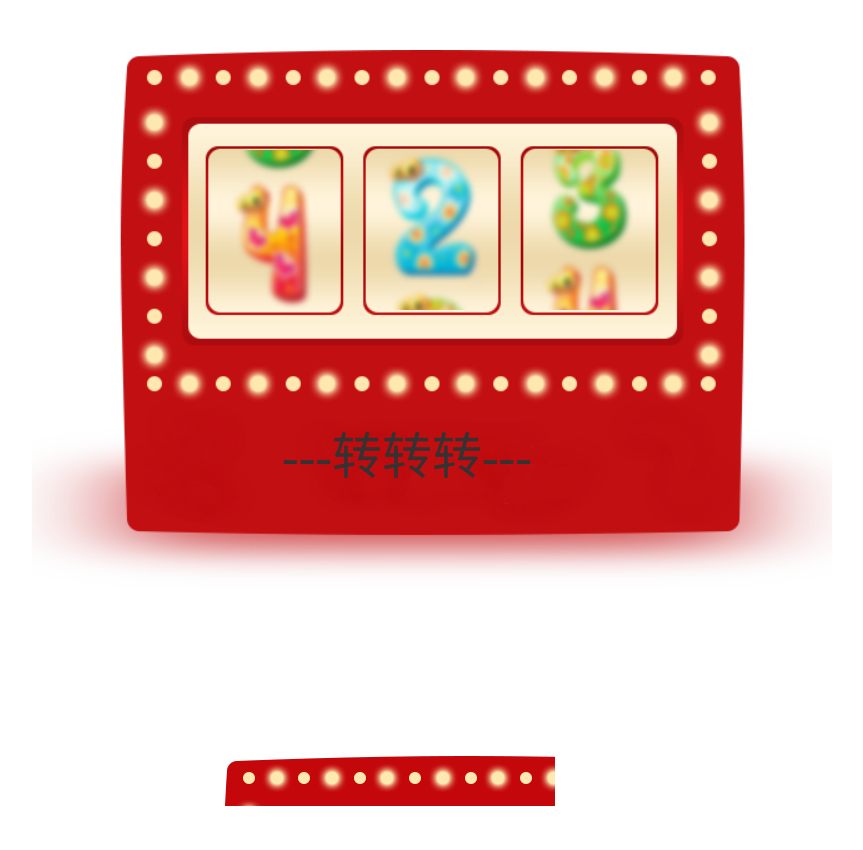
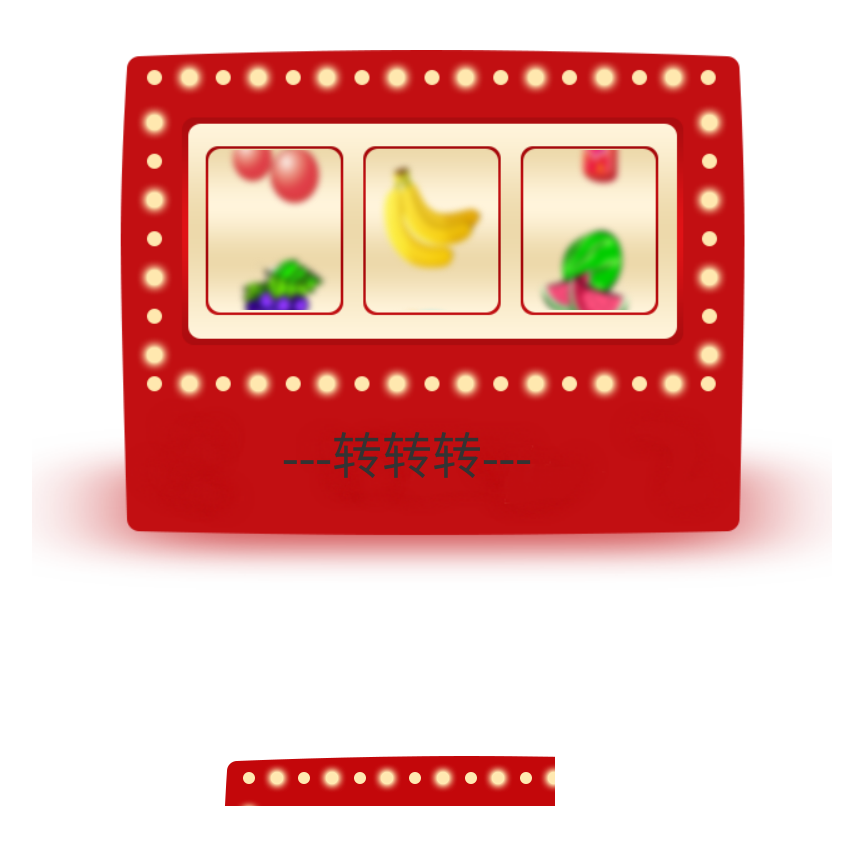
Before and after one commit to sy1121/sy1121.github.io, a website: page lottery-master/examples/fail.html in a window 1280 px wide. Shown: the whole page, without its empty margins (208-1071 px from the left). Drawn offline with Linux system fonts and the light colour scheme.

Commit message:
add new page1

```diff
--- a/lottery-master/examples/css/style.css
+++ b/lottery-master/examples/css/style.css
@@ -348,7 +348,7 @@ body, button, input, textarea, select, option, pre, optgroup {
     top: 370px;
     left: 250px;
     font-size: 50px;
-    font-family: "Arial Unicode MS";
+    font-family: 华文行楷;
 }
 
 .m-ui-tiger .toggle {
@@ -385,7 +385,7 @@ body, button, input, textarea, select, option, pre, optgroup {
 
 .m-ui-tiger .roller li {
     width: 110px;
-    height: 135px;
+    height: 155px;
     overflow: hidden
 }
 
--- a/lottery-master/examples/fail.html
+++ b/lottery-master/examples/fail.html
@@ -15,19 +15,9 @@
 <div class="m-ui-tiger">
   <div class="item">
     <ul class="roller">
-      <li>
-        <img src="./images/2.png" alt=""/>
-      </li>
-      <li>
-        <img src="./images/3.png" alt=""/>
-      </li>
-      <li>
-        <img src="./images/4.png" alt=""/>
-      </li>
-    </ul>
-  </div>
-  <div class="item">
-    <ul class="roller">
+        <li>
+            <img src="./images/1.png" alt=""/>
+        </li>
         <li>
             <img src="./images/2.png" alt=""/>
         </li>
@@ -37,10 +27,28 @@
         <li>
             <img src="./images/4.png" alt=""/>
         </li>
+        <li>
+            <img src="./images/5.png" alt=""/>
+        </li>
+        <li>
+            <img src="./images/6.png" alt=""/>
+        </li>
+        <li>
+            <img src="./images/7.png" alt=""/>
+        </li>
+        <li>
+            <img src="./images/8.png" alt=""/>
+        </li>
+        <li>
+            <img src="./images/9.png" alt=""/>
+        </li>
     </ul>
   </div>
   <div class="item">
     <ul class="roller">
+        <li>
+            <img src="./images/1.png" alt=""/>
+        </li>
         <li>
             <img src="./images/2.png" alt=""/>
         </li>
@@ -49,6 +57,52 @@
         </li>
         <li>
             <img src="./images/4.png" alt=""/>
+        </li>
+        <li>
+            <img src="./images/5.png" alt=""/>
+        </li>
+        <li>
+            <img src="./images/6.png" alt=""/>
+        </li>
+        <li>
+            <img src="./images/7.png" alt=""/>
+        </li>
+        <li>
+            <img src="./images/8.png" alt=""/>
+        </li>
+        <li>
+            <img src="./images/9.png" alt=""/>
+        </li>
+    </ul>
+  </div>
+  <div class="item">
+    <ul class="roller">
+        <li>
+            <img src="./images/1.png" alt=""/>
+        </li>
+        <li>
+            <img src="./images/2.png" alt=""/>
+        </li>
+        <li>
+            <img src="./images/3.png" alt=""/>
+        </li>
+        <li>
+            <img src="./images/4.png" alt=""/>
+        </li>
+        <li>
+            <img src="./images/5.png" alt=""/>
+        </li>
+        <li>
+            <img src="./images/6.png" alt=""/>
+        </li>
+        <li>
+            <img src="./images/7.png" alt=""/>
+        </li>
+        <li>
+            <img src="./images/8.png" alt=""/>
+        </li>
+        <li>
+            <img src="./images/9.png" alt=""/>
         </li>
     </ul>
   </div>
@@ -65,17 +119,17 @@
         var result2 = 1;
         var result3 = 1;
         while(result1==result2&&result2==result3){
-            result1 =  Math.round(Math.random() * 2)
-            result2 =  Math.round(Math.random() * 2)
-            result3 =  Math.round(Math.random() * 2)
+            result1 =  Math.round(Math.random() * 8)
+            result2 =  Math.round(Math.random() * 8)
+            result3 =  Math.round(Math.random() * 8)
         }
 
       var ret = [result1, result2,result3]
       lottery.setResult(ret)
+        var obj = document.getElementById("tips");
+        obj.innerHTML= "---转转转---";
 //            lottery.reset();
     }, 1000)
-      var obj = document.getElementById("tips");
-      obj.innerHTML= "---转转转---";
   })
   lottery.on('end', function () {
       var obj = document.getElementById("tips");
```
Also changed, not shown: lottery-master/examples/success.html (+56 -2 lines), lottery-master/examples/images/1.png (added), lottery-master/examples/images/5.png (added), lottery-master/examples/images/6.png (added), lottery-master/examples/images/7.png (added), lottery-master/examples/images/8.png (added), lottery-master/examples/images/9.png (added).
